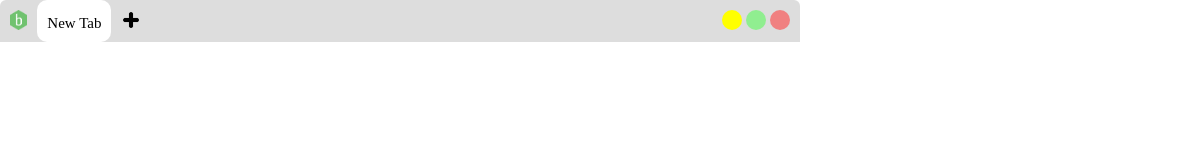
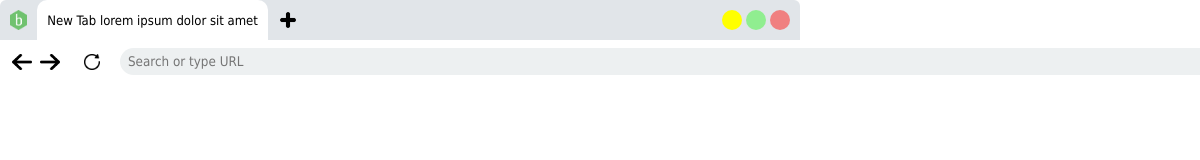
Before and after one commit to pixldemon/basicbrowser, an Electron app: page index.html in a window 800 px wide. Shown: the top 160 px of the page, 1200 px wide, since content can reach past the window. Drawn offline with Linux system fonts and the light colour scheme.

Commit message:
added search/navigation bar, more ui, actual webpage view
basic UI is complete, although not fully functional. back/forward/refresh buttons and tabs dont do anything yet. Thats my next goal.

```diff
--- a/index.html
+++ b/index.html
@@ -4,55 +4,98 @@
 		<link rel="stylesheet" href="styles.css">
 	</head>
 	<body>
+		<div id="apptop">
 			<div id="titlebar">
 				<img id="icon" src="img/icon.png">
 				<div id="tabs">
 				</div>
-			<button id="newtab-btn"><img src="newtab.png"></button>
+				<button id="newtab-btn" class="basicbrowserbutton"><img src="img/newtab.png"></button>
 				<div id="titlebar-btns">
 					<button id="min-btn"><img src="img/minimize.png"></button>
 					<button id="max-btn"><img src="img/maximize.png"></button>
 					<button id="close-btn"><img src="img/close.png"></button>
 				</div>
 			</div>
+			<div id="navigator">
+				<button id="back-btn" class="basicbrowserbutton"><img src="img/arrowleft.png"></button>
+				<button id="forward-btn" class="basicbrowserbutton"><img src="img/arrowright.png"></button>
+				<button id="refresh-btn" class="basicbrowserbutton"><img src="img/refresh.png"></button>
+				<input type="text" placeholder="Search or type URL" id="searchbar" size="100000">
+			</div>
+		</div>
 		<div id="content">
+			<webview id="page" src="https://youtube.com"></webview>
 		</div>
 		<script>
 
 			let {remote} = require("electron");
+			let focusedTab;
 			let tabs = [];
-			let focusedTab = newTab();
-			focusedTab.classList.add("tab-current");
 
+
+			let UI = {
+			}
 			function newTab() {
 				let div = document.createElement("div");
 				div.classList.add("tab");
-				div.innerHTML = "<p>New Tab</p>";
+				div.innerHTML = "<p>New Tab lorem ipsum dolor sit amet</p>";
 				div.onclick = e => {
+					let tab = e.target;
+					while(!tab.id.includes("tab")) {
+						tab = tab.parentElement;
+					}
 					focusedTab.classList.remove("tab-current");
-					e.target.classList.add("tab-current");
-					focusedTab = e.target;
+					tab.classList.add("tab-current");
+					focusedTab = tab;
 				}
 				document.getElementById("tabs").appendChild(div);
 				div.id = "tab" + tabs.length;
+
+				div.webview = document.createElement("webview");
+
 				tabs.push(div);
 
 				return div;
 			}
+			function selectTab(tab) {
+
+			}
 			function init() {
 
-				document.getElementById("min-btn").onclick = e => {
+				focusedTab = newTab();
+				focusedTab.classList.add("tab-current");
+
+				UI.minimizeBtn = document.getElementById("min-btn");
+				UI.maximizeBtn = document.getElementById("max-btn");
+				UI.closeBtn = document.getElementById("close-btn");
+				UI.newTabBtn = document.getElementById("newtab-btn");
+				UI.searchbar = document.getElementById("searchbar");
+				UI.webview = document.getElementById("page");
+
+				UI.minimizeBtn.onclick = e => {
 					remote.BrowserWindow.getFocusedWindow().minimize();
 				}
-				document.getElementById("max-btn").onclick = e => {
+				UI.maximizeBtn.onclick = e => {
 					remote.BrowserWindow.getFocusedWindow().isMaximized() ?
 						remote.BrowserWindow.getFocusedWindow().unmaximize() :
 						remote.BrowserWindow.getFocusedWindow().maximize();
 				}
-				document.getElementById("close-btn").onclick = e => {
+				UI.closeBtn.onclick = e => {
 					remote.BrowserWindow.getFocusedWindow().close();
 				}
-				document.getElementById("newtab-btn").onclick = newTab;
+
+				UI.newTabBtn.onclick = newTab;
+				UI.searchbar.onkeydown = e => {
+					console.log(UI.webview);
+					if(e.keyCode == 13) {
+						if(UI.searchbar.value.split(" ").join() == UI.searchbar.value && searchbar.value.split(".").length > 1) {
+							UI.webview.loadURL(UI.searchbar.value);
+						} else {
+							UI.webview.loadURL("https://google.com/search?q=" + UI.searchbar.value);
+						}
+					}
+
+				}
 			}
 
 			document.onreadystatechange = () => {
--- a/styles.css
+++ b/styles.css
@@ -1,10 +1,14 @@
 body, html{
+	overflow: disabled;
 	height:100%;
 
 	padding: 0;
 	margin: 0;
 
 	background: none;
+
+	display: flex;
+	flex-direction: column;
 }
 #icon {
 	float:left;
@@ -16,49 +20,89 @@ body, html{
 	border-top-right-radius: 6px;
 	border-top-left-radius: 6px;
 }
-
+#apptop {
+	display: flex;
+	flex-direction: column;
+}
 #titlebar {
 	width: 100%;
 	height:auto;
 	display: inline-block;
-	background-color: #dddddd;
+	background-color: rgb(225, 229, 233);
 	user-select: none;
 	-webkit-app-region: drag;
 }
-#content {
+#navigator {
+	display: flex;
+	flex-direction: row;
+	-webkit-app-region: no-drag;
 	background-color: white;
 }
-
-#newtab-btn {
+#searchbar {
+	overflow: hidden;
+	margin: 8px;
+	padding: 6px;
+	border: none;
+	border-radius: 20px;
+	padding-left: 8px;
+	padding-right: right;
+	background-color: rgb(237, 240, 241);
+	font-family: Tahoma, Geneva, sans-serif;
+}
+#searchbar:focus {
+	outline: none;
+}
+#content {
+	overflow-y: auto;
+	background-color: white;
+	height: calc(100% - 100px);
+}
+webview {
+	width: 100%;
+	height: 100%;
+}
+.basicbrowserbutton {
 	padding: 8px;
 	margin: 4px;
 
 	outline: none;
 	border: none;
-
 	border-radius: 10px;
-
 	background: none;
 
 	-webkit-app-region: no-drag;
 }
-#newtab-btn:hover {
+#newtab-btn {
+	float:left;
+}
+#back-btn {
+	margin-right: 0;
+	padding-right: 4px;
+}
+#forward-btn {
+	margin-left: 0;
+	padding-left: 4px;
+}
+#forward-btn img, #back-btn img {
+	width: 20px;
+}
+.basicbrowserbutton:hover {
 	background-color: lightgrey;
 }
-#newtab-btn img {
+.basicbrowserbutton img {
 	height: 16px;
 	width: 16px;
 }
 .tab {
+	font-family: Tahoma, Geneva, sans-serif;
 	float:left;
 	height: 32px;
-	padding-bottom: 10px;
+	padding-bottom: 8px;
 	margin:0;
 	border-top-left-radius: 10px;
 	border-top-right-radius: 10px;
-	border-radius: 10px;
-	background-color: #dddddd;
-	font-size: 15px;
+	background-color: rgb(225, 229, 233);
+	font-size: 13px;
 
 	-webkit-app-region: no-drag;
 }
```
Also changed, not shown: img/arrowleft.png (added), img/arrowright.png (added), img/newtab.png (added), img/refresh.png (added). Lines whose indentation alone changed are shown as unchanged.
